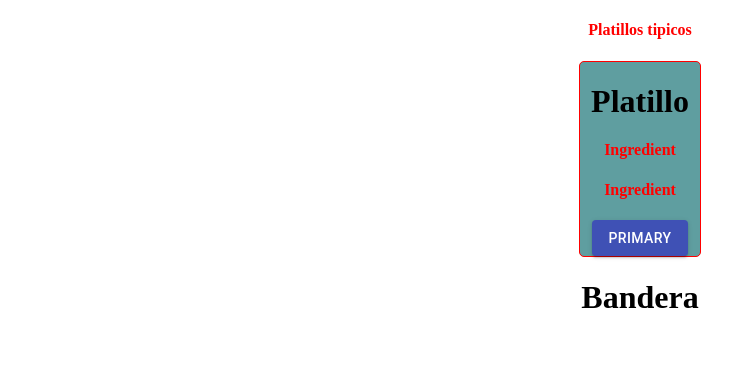
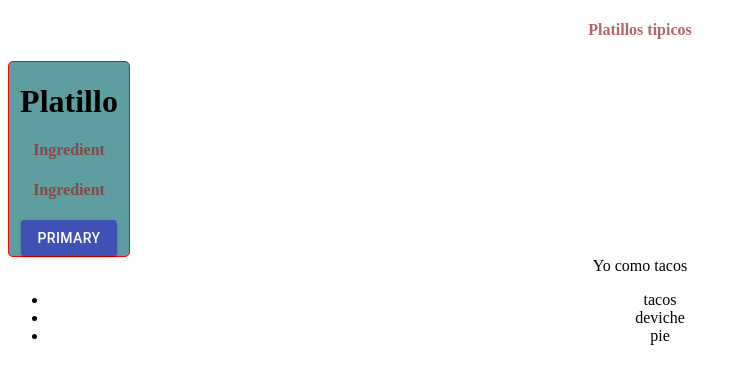
Before and after one commit to paulveliz/reactjs-my-first-app, a React (Create React App) app: page / in a window 1280 px wide. Shown: the top 384 px of the page, without its empty margins (0-756 px from the left). Built offline with nearby package versions, Linux system fonts and the light colour scheme; the HTML template or start-up script is replaced by a standard one.

Commit message:
Uso de variables en JSX

```diff
--- a/src/App.js
+++ b/src/App.js
@@ -4,13 +4,22 @@ import  Dish, * as D  from "./components/dish";
 import './styles/App.css';
 
 function App() {
+  const dish = "tacos";
+  const dishes = ['tacos', 'deviche', 'pie'];
+
   return (
     <div className="App">
       <Header/>
       <Dish/>
-      <D.Flag/>
+      Yo como { dish }
+      <ul>
+        {
+          dishes.map( dishMapped => <li> { dishMapped } </li>  )
+        }
+      </ul>
     </div>
   );
+
 }
 
 export default App;
--- a/src/styles/dish.css
+++ b/src/styles/dish.css
@@ -1,10 +1,9 @@
 h4 {
-    color: red;
+    color: rgba(147, 37, 37, 0.701);
 }
 
 .dish {
     width: 120px;
-    margin: 0 auto;
     border: 1px solid red;
     border-radius: 5px;
     background-color: cadetblue;
```
Also changed, not shown: 1 other file (tests, documents, lock files or other folders).
